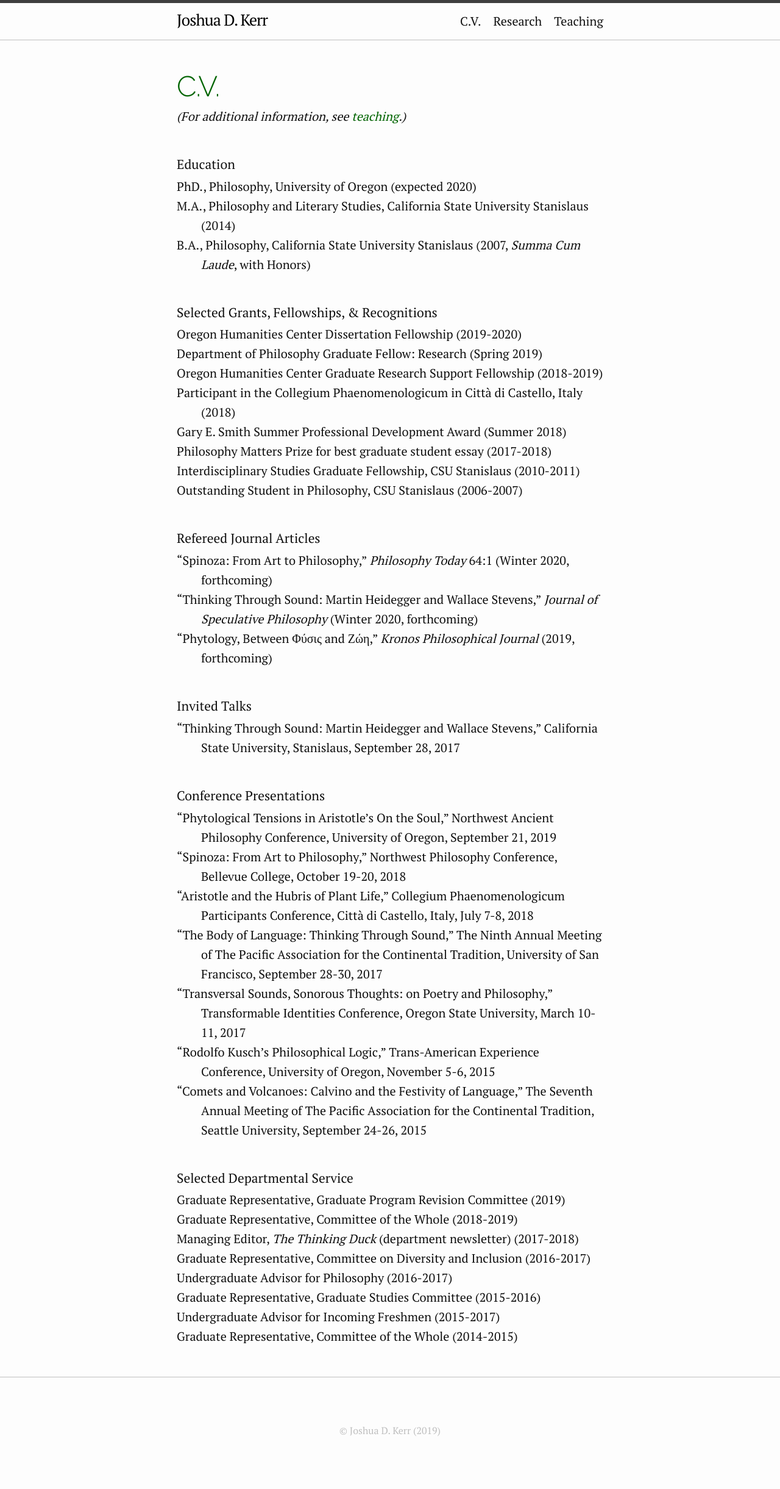
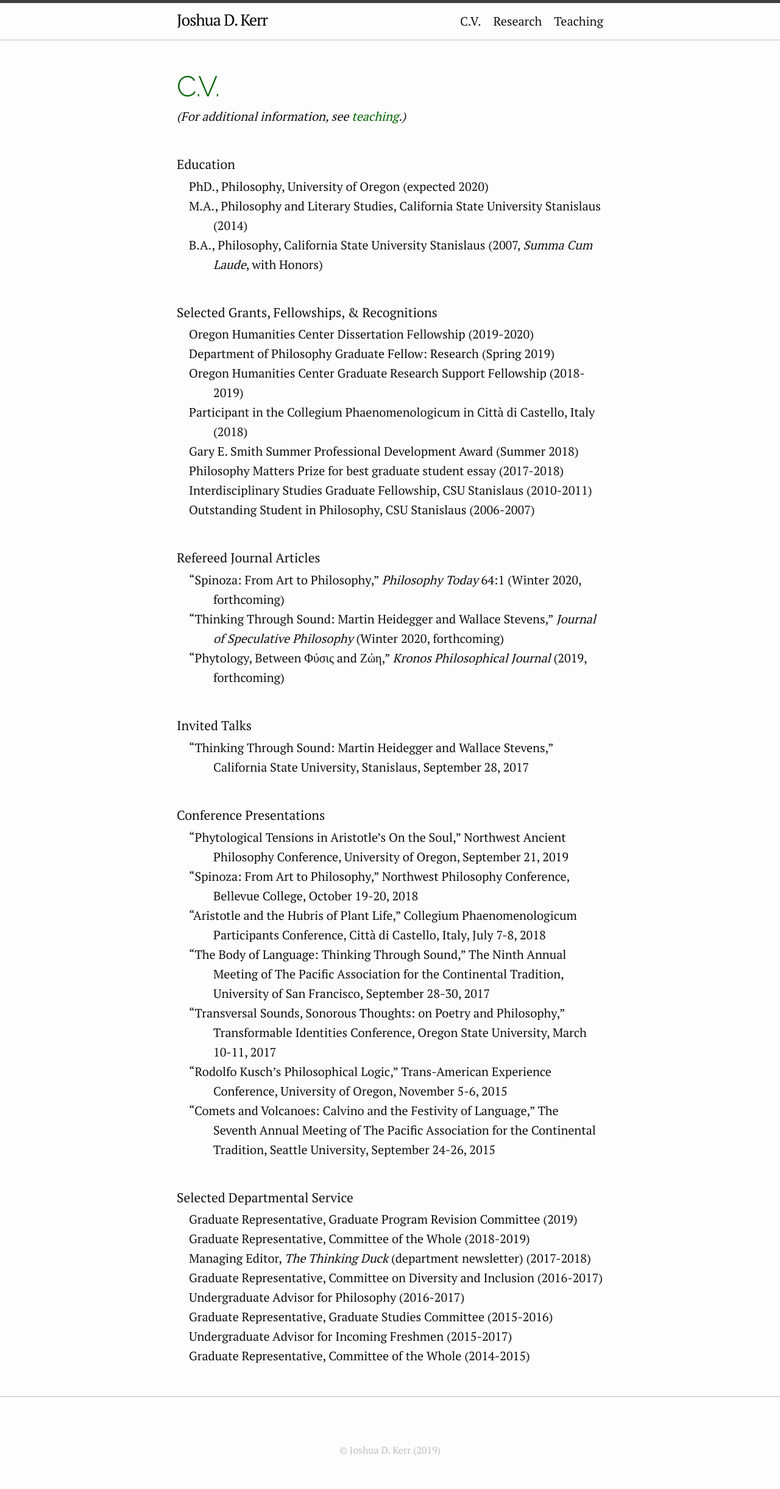
Before and after one commit to joshuakerr/joshuakerr.github.io.old, a Jekyll site: the page built from pages/cv.md, in a window 1280 px wide. Shown: the whole page at 61% size. Built offline with Jekyll 4.4.1, drawn with Linux system fonts in a browser that asks for light colours; before the commit the page ends 2409 px from its top, so only the background shows below that.

Commit message:
bullet update

```diff
--- a/_sass/academic/_base.scss
+++ b/_sass/academic/_base.scss
@@ -121,7 +121,7 @@ li {
 // added custom styling for bullets here.
 ol {
     list-style-type: none;
-    margin-left: 0;
+    margin-left: 1em;
     padding-left: 1em;
     text-indent: -2em;
 }
```
